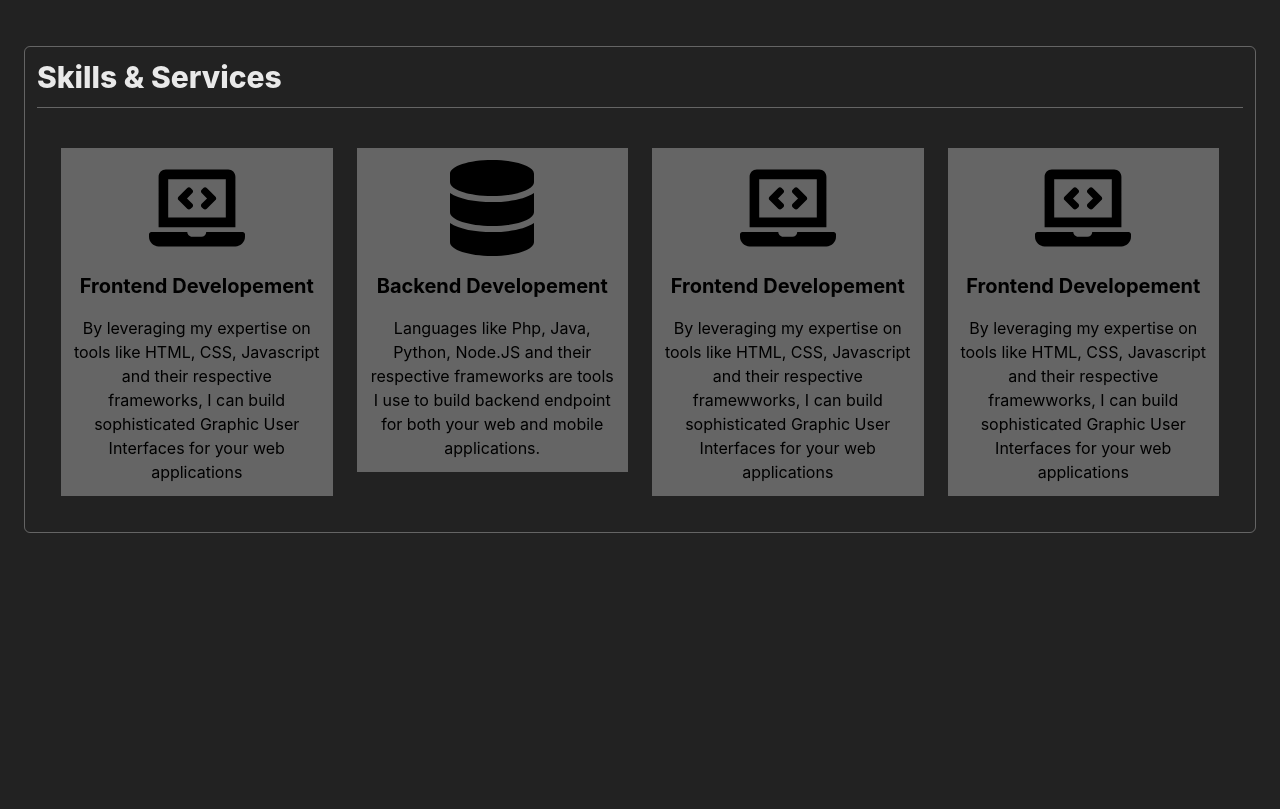
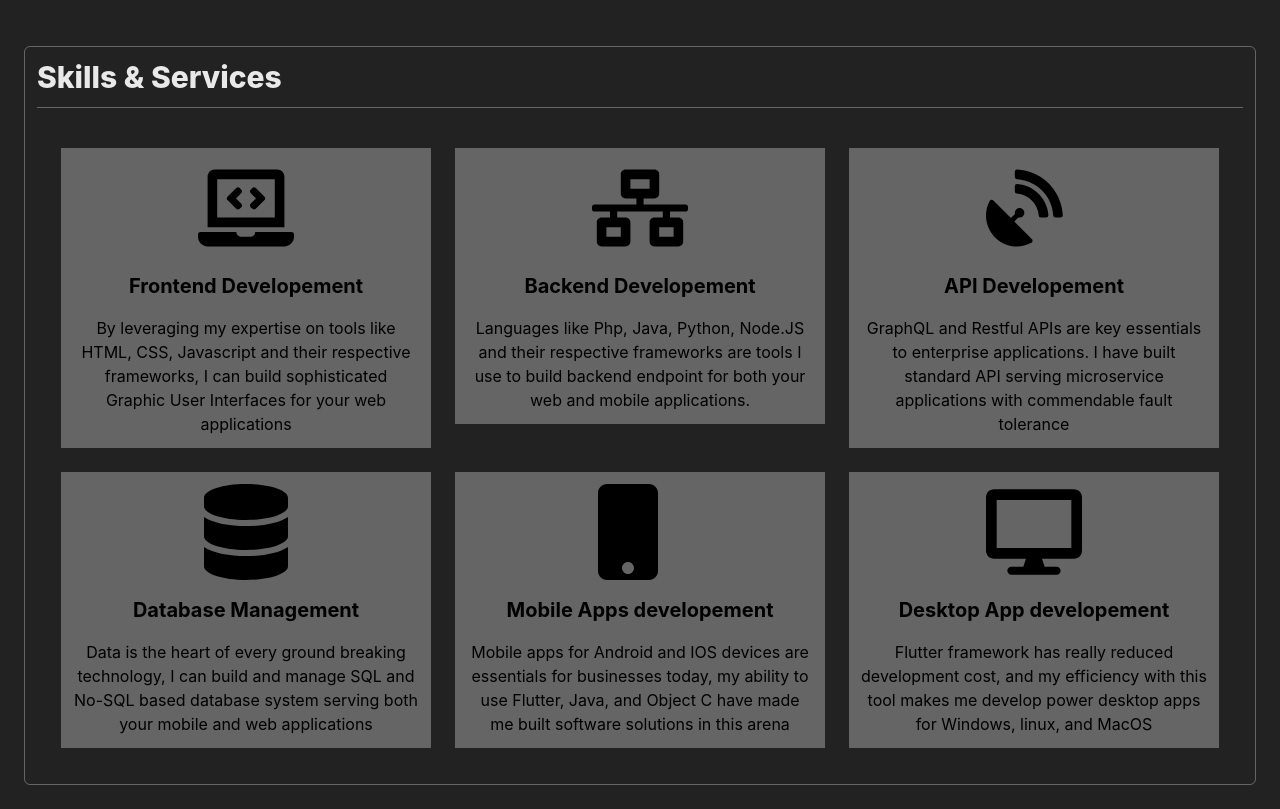
Before and after one commit to Chibueze-Adeyemi-Ajayi/REACT_portfolio, a React (Create React App) app: page / in a window 1280 px wide. Shown: the part 1840-2649 px from the top of the page. Before the commit the page ends 2397 px from the top, so only its background shows below. Built offline with nearby package versions, Linux system fonts and the light colour scheme.

Commit message:
My Portfolio

```diff
--- a/src/components/skill.js
+++ b/src/components/skill.js
@@ -13,27 +13,37 @@ const Skill = () => {
         <div className="p-6">
             <div className="bg-inherit border border-white/30 rounded-md p-3 flex flex-col space-y-4">
                 <h1 className="text-white/90 text-3xl font-extrabold border-b border-white/30 pb-3">Skills & Services</h1>
-                <section className="w-full h-full p-6 grid grid-cols-4 gap-6">
+                <section className="w-full h-full p-6 grid grid-cols-3 gap-6">
                     <Card icon={
                         <svg className="w-24 mx-auto h-24" xmlns="http://www.w3.org/2000/svg" viewBox="0 0 640 512">
                             <path className="fill-black" d="M255.03 261.65c6.25 6.25 16.38 6.25 22.63 0l11.31-11.31c6.25-6.25 6.25-16.38 0-22.63L253.25 192l35.71-35.72c6.25-6.25 6.25-16.38 0-22.63l-11.31-11.31c-6.25-6.25-16.38-6.25-22.63 0l-58.34 58.34c-6.25 6.25-6.25 16.38 0 22.63l58.35 58.34zm96.01-11.3l11.31 11.31c6.25 6.25 16.38 6.25 22.63 0l58.34-58.34c6.25-6.25 6.25-16.38 0-22.63l-58.34-58.34c-6.25-6.25-16.38-6.25-22.63 0l-11.31 11.31c-6.25 6.25-6.25 16.38 0 22.63L386.75 192l-35.71 35.72c-6.25 6.25-6.25 16.38 0 22.63zM624 416H381.54c-.74 19.81-14.71 32-32.74 32H288c-18.69 0-33.02-17.47-32.77-32H16c-8.8 0-16 7.2-16 16v16c0 35.2 28.8 64 64 64h512c35.2 0 64-28.8 64-64v-16c0-8.8-7.2-16-16-16zM576 48c0-26.4-21.6-48-48-48H112C85.6 0 64 21.6 64 48v336h512V48zm-64 272H128V64h384v256z"/>
                         </svg>
                     } title="Frontend Developement" content="By leveraging my expertise on tools like HTML, CSS, Javascript and their respective frameworks, I can build sophisticated Graphic User Interfaces for your web applications"/>
                     <Card icon={
-                        <svg className="w-24 mx-auto h-24" xmlns="http://www.w3.org/2000/svg" viewBox="0 0 448 512">
-                            <path className="fill-black" d="M448 73.143v45.714C448 159.143 347.667 192 224 192S0 159.143 0 118.857V73.143C0 32.857 100.333 0 224 0s224 32.857 224 73.143zM448 176v102.857C448 319.143 347.667 352 224 352S0 319.143 0 278.857V176c48.125 33.143 136.208 48.572 224 48.572S399.874 209.143 448 176zm0 160v102.857C448 479.143 347.667 512 224 512S0 479.143 0 438.857V336c48.125 33.143 136.208 48.572 224 48.572S399.874 369.143 448 336z"/>
+                        <svg className="w-24 mx-auto h-24" xmlns="http://www.w3.org/2000/svg" viewBox="0 0 640 512">
+                            <path className="fill-black" d="M640 264v-16c0-8.84-7.16-16-16-16H344v-40h72c17.67 0 32-14.33 32-32V32c0-17.67-14.33-32-32-32H224c-17.67 0-32 14.33-32 32v128c0 17.67 14.33 32 32 32h72v40H16c-8.84 0-16 7.16-16 16v16c0 8.84 7.16 16 16 16h104v40H64c-17.67 0-32 14.33-32 32v128c0 17.67 14.33 32 32 32h160c17.67 0 32-14.33 32-32V352c0-17.67-14.33-32-32-32h-56v-40h304v40h-56c-17.67 0-32 14.33-32 32v128c0 17.67 14.33 32 32 32h160c17.67 0 32-14.33 32-32V352c0-17.67-14.33-32-32-32h-56v-40h104c8.84 0 16-7.16 16-16zM256 128V64h128v64H256zm-64 320H96v-64h96v64zm352 0h-96v-64h96v64z"/>
                         </svg>
                     } title="Backend Developement" content="Languages like Php, Java, Python, Node.JS and their respective frameworks are tools I use to build backend endpoint for both your web and mobile applications."/>
                     <Card icon={
                         <svg className="w-24 mx-auto h-24" xmlns="http://www.w3.org/2000/svg" viewBox="0 0 640 512">
-                            <path className="fill-black" d="M255.03 261.65c6.25 6.25 16.38 6.25 22.63 0l11.31-11.31c6.25-6.25 6.25-16.38 0-22.63L253.25 192l35.71-35.72c6.25-6.25 6.25-16.38 0-22.63l-11.31-11.31c-6.25-6.25-16.38-6.25-22.63 0l-58.34 58.34c-6.25 6.25-6.25 16.38 0 22.63l58.35 58.34zm96.01-11.3l11.31 11.31c6.25 6.25 16.38 6.25 22.63 0l58.34-58.34c6.25-6.25 6.25-16.38 0-22.63l-58.34-58.34c-6.25-6.25-16.38-6.25-22.63 0l-11.31 11.31c-6.25 6.25-6.25 16.38 0 22.63L386.75 192l-35.71 35.72c-6.25 6.25-6.25 16.38 0 22.63zM624 416H381.54c-.74 19.81-14.71 32-32.74 32H288c-18.69 0-33.02-17.47-32.77-32H16c-8.8 0-16 7.2-16 16v16c0 35.2 28.8 64 64 64h512c35.2 0 64-28.8 64-64v-16c0-8.8-7.2-16-16-16zM576 48c0-26.4-21.6-48-48-48H112C85.6 0 64 21.6 64 48v336h512V48zm-64 272H128V64h384v256z"/>
+                            <path className="fill-black" d="M305.44954,462.59c7.39157,7.29792,6.18829,20.09661-3.00038,25.00356-77.713,41.80281-176.72559,29.9105-242.34331-35.7082C-5.49624,386.28227-17.404,287.362,24.41381,209.554c4.89125-9.095,17.68975-10.29834,25.00318-3.00043L166.22872,323.36708l27.39411-27.39452c-.68759-2.60974-1.594-5.00071-1.594-7.81361a32.00407,32.00407,0,1,1,32.00407,32.00455c-2.79723,0-5.20378-.89075-7.79786-1.594l-27.40974,27.41015ZM511.9758,303.06732a16.10336,16.10336,0,0,1-16.002,17.00242H463.86031a15.96956,15.96956,0,0,1-15.89265-15.00213C440.46671,175.5492,336.45348,70.53427,207.03078,63.53328a15.84486,15.84486,0,0,1-15.00191-15.90852V16.02652A16.09389,16.09389,0,0,1,209.031.02425C372.25491,8.61922,503.47472,139.841,511.9758,303.06732Zm-96.01221-.29692a16.21093,16.21093,0,0,1-16.11142,17.29934H367.645a16.06862,16.06862,0,0,1-15.89265-14.70522c-6.90712-77.01094-68.118-138.91037-144.92467-145.22376a15.94,15.94,0,0,1-14.79876-15.89289V112.13393a16.134,16.134,0,0,1,17.29908-16.096C319.45132,104.5391,407.55627,192.64538,415.96359,302.7704Z"/>
                         </svg>
-                    } title="Frontend Developement" content="By leveraging my expertise on tools like HTML, CSS, Javascript and their respective framewworks, I can build sophisticated Graphic User Interfaces for your web applications"/>
+                    } title="API Developement" content="GraphQL and Restful APIs are key essentials to enterprise applications. I have built standard API serving microservice applications with commendable fault tolerance"/>
                     <Card icon={
-                        <svg className="w-24 mx-auto h-24" xmlns="http://www.w3.org/2000/svg" viewBox="0 0 640 512">
-                            <path className="fill-black" d="M255.03 261.65c6.25 6.25 16.38 6.25 22.63 0l11.31-11.31c6.25-6.25 6.25-16.38 0-22.63L253.25 192l35.71-35.72c6.25-6.25 6.25-16.38 0-22.63l-11.31-11.31c-6.25-6.25-16.38-6.25-22.63 0l-58.34 58.34c-6.25 6.25-6.25 16.38 0 22.63l58.35 58.34zm96.01-11.3l11.31 11.31c6.25 6.25 16.38 6.25 22.63 0l58.34-58.34c6.25-6.25 6.25-16.38 0-22.63l-58.34-58.34c-6.25-6.25-16.38-6.25-22.63 0l-11.31 11.31c-6.25 6.25-6.25 16.38 0 22.63L386.75 192l-35.71 35.72c-6.25 6.25-6.25 16.38 0 22.63zM624 416H381.54c-.74 19.81-14.71 32-32.74 32H288c-18.69 0-33.02-17.47-32.77-32H16c-8.8 0-16 7.2-16 16v16c0 35.2 28.8 64 64 64h512c35.2 0 64-28.8 64-64v-16c0-8.8-7.2-16-16-16zM576 48c0-26.4-21.6-48-48-48H112C85.6 0 64 21.6 64 48v336h512V48zm-64 272H128V64h384v256z"/>
+                        <svg className="w-24 mx-auto h-24" xmlns="http://www.w3.org/2000/svg" viewBox="0 0 448 512">
+                            <path className="fill-black" d="M448 73.143v45.714C448 159.143 347.667 192 224 192S0 159.143 0 118.857V73.143C0 32.857 100.333 0 224 0s224 32.857 224 73.143zM448 176v102.857C448 319.143 347.667 352 224 352S0 319.143 0 278.857V176c48.125 33.143 136.208 48.572 224 48.572S399.874 209.143 448 176zm0 160v102.857C448 479.143 347.667 512 224 512S0 479.143 0 438.857V336c48.125 33.143 136.208 48.572 224 48.572S399.874 369.143 448 336z"/>
                         </svg>
-                    } title="Frontend Developement" content="By leveraging my expertise on tools like HTML, CSS, Javascript and their respective framewworks, I can build sophisticated Graphic User Interfaces for your web applications"/>
+                    } title="Database Management" content="Data is the heart of every ground breaking technology, I can build and manage SQL and No-SQL based database system serving both your mobile and web applications"/>
+                    <Card icon={
+                        <svg className="w-24 mx-auto h-24" xmlns="http://www.w3.org/2000/svg" viewBox="0 0 448 512">
+                            <path className="fill-black" d="M272 0H48C21.5 0 0 21.5 0 48v416c0 26.5 21.5 48 48 48h224c26.5 0 48-21.5 48-48V48c0-26.5-21.5-48-48-48zM160 480c-17.7 0-32-14.3-32-32s14.3-32 32-32 32 14.3 32 32-14.3 32-32 32z"/>
+                        </svg>
+                    } title="Mobile Apps developement" content="Mobile apps for Android and IOS devices are essentials for businesses today, my ability to use Flutter, Java, and Object C have made me built software solutions in this arena"/>
+                    <Card icon={
+                        <svg className="w-24 mx-auto h-24" xmlns="http://www.w3.org/2000/svg" viewBox="0 0 576 512">
+                            <path className="fill-black" d="M528 0H48C21.5 0 0 21.5 0 48v320c0 26.5 21.5 48 48 48h192l-16 48h-72c-13.3 0-24 10.7-24 24s10.7 24 24 24h272c13.3 0 24-10.7 24-24s-10.7-24-24-24h-72l-16-48h192c26.5 0 48-21.5 48-48V48c0-26.5-21.5-48-48-48zm-16 352H64V64h448v288z"/>
+                        </svg>
+                    } title="Desktop App developement" content="Flutter framework has really reduced development cost, and my efficiency with this tool makes me develop power desktop apps for Windows, linux, and MacOS"/>
 
                 </section>
             </div>
```
